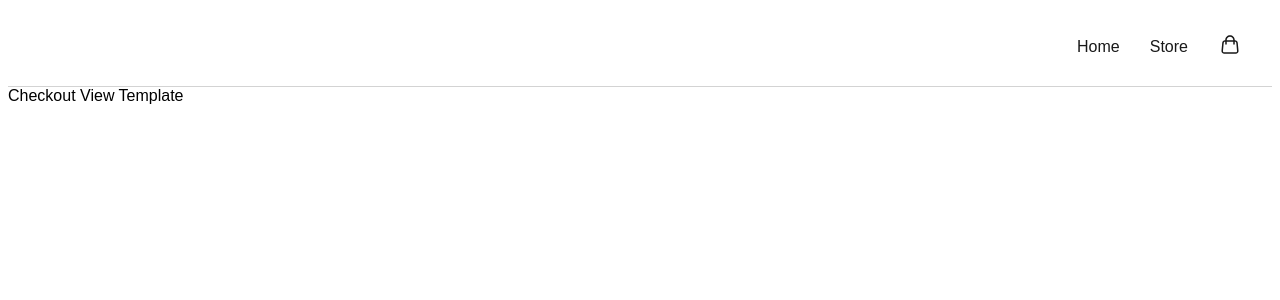
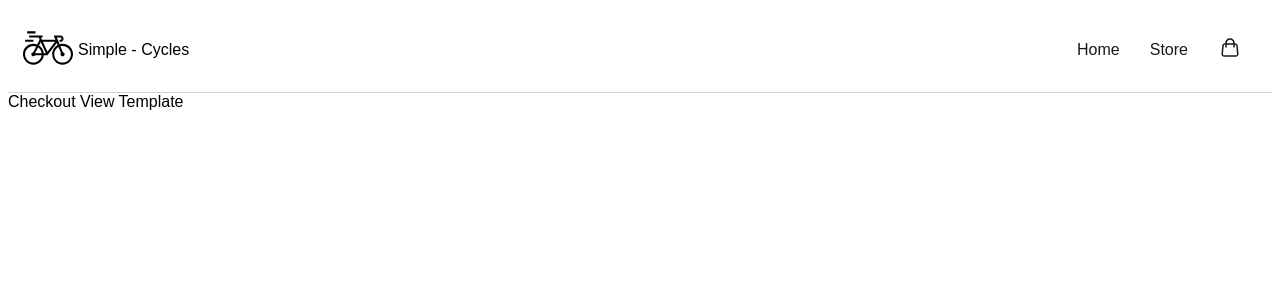
Before and after one commit to NickPea/SimpleEcommerce, a React app in the folder client/: page /checkout in a window 1280 px wide. Shown: the top 300 px of the page. Built offline with nearby package versions, Linux system fonts and the light colour scheme.

Commit message:
landing page design complete

```diff
--- a/client/src/layout/footer/index.tsx
+++ b/client/src/layout/footer/index.tsx
@@ -1,27 +1,31 @@
 //
 
-import React from "react";
+import React, { Fragment } from "react";
 import { Link } from "react-router-dom";
 import styled from "styled-components";
 
 //site logo
-import SiteLogo from '../../resources/icons/site-logo';
+import SiteLogo from "../../resources/icons/site-logo";
 
 const Wrapper = styled.div`
-	background-color: lightgrey;
+	background: linear-gradient(whitesmoke, white);
 	color: ${(p) => p.theme.smoothblack};
-	padding: 15%;
+	padding: 5% 8% 20% 8%;
 `;
-
 const LogoWrapper = styled.div`
 	width: 50px;
 `;
 const Title = styled.div`
+	margin: 5% 0;
 	font-size: 1.2rem;
 `;
 const Text = styled.div`
 	font-size: 0.8rem;
 	font-weight: lighter;
+	margin-bottom: 2%;
+`;
+const TextAlignCenter = styled(Text)`
+	text-align: center;
 `;
 const RouteLink = styled(Link)`
 	color: inherit;
@@ -30,16 +34,27 @@ const HardLink = styled.a`
 	color: inherit;
 `;
 
+const Copyright = () => {
+	return (
+		<div className="row">
+			<div className="xs-col-12 sm-col-12">
+				<TextAlignCenter>Copyright {new Date().getFullYear()}, Simple Cycles</TextAlignCenter>
+			</div>
+		</div>
+	);
+};
+
 const Footer = () => {
 	return (
+		<Fragment>
 			<Wrapper>
 				<div className="row">
-				<div className="xs-col-12 sm-col-12 md-col-2">
+					<div className="xs-col-12 sm-col-12 md-col-3">
 						<LogoWrapper>
 							<SiteLogo />
 						</LogoWrapper>
 					</div>
-				<div className="xs-col-12 sm-col-12 md-col-2">
+					<div className="xs-col-12 sm-col-12 md-col-3">
 						<Title>Links</Title>
 						<RouteLink to="/landing">
 							<Text>Home</Text>
@@ -51,7 +66,7 @@ const Footer = () => {
 							<Text>Cart</Text>
 						</RouteLink>
 					</div>
-				<div className="xs-col-12 sm-col-12 md-col-2">
+					<div className="xs-col-12 sm-col-12 md-col-3">
 						<Title>Contact</Title>
 						<Text>
 							Phone: &nbsp;
@@ -60,12 +75,14 @@ const Footer = () => {
 						<Text>
 							Email: &nbsp;
 							<HardLink href="mailto:enquiries@simplecommerce.com.au">
-							enquiries@simplecommerce.com.au
+								enquiries@simplecycles.com.au
 							</HardLink>
 						</Text>
 					</div>
 				</div>
 			</Wrapper>
+			<Copyright />
+		</Fragment>
 	);
 };
 
--- a/client/src/layout/navbar/index.tsx
+++ b/client/src/layout/navbar/index.tsx
@@ -3,11 +3,14 @@
 import React from "react";
 import { Link } from "react-router-dom";
 import styled from "styled-components";
+
+//resources
 import CartSVG from "../../resources/icons/cart-svg";
+import SiteLogo from "../../resources/icons/site-logo";
 
 const Bar = styled.nav`
 	display: flex;
-	flex-flow: row, nowrap;
+	flex-flow: row wrap;
 	align-items: center;
 	justify-content: flex-end;
 
@@ -17,6 +20,30 @@ const Bar = styled.nav`
 	@media (max-width: 600px) {
 		justify-content: center;
 	}
+`;
+
+const RouteLink = styled(Link)`
+	text-decoration: none;
+	color: ${(p) => p.theme.smoothblack};
+`;
+
+const BrandWrapper = styled.div`
+	margin-right: auto;
+	display: flex;
+	flex-flow: row nowrap;
+	justify-content: center;
+	align-items: center;
+	@media (max-width: 600px) {
+		margin-right: 0;
+		flex: 100%;
+	}
+`;
+
+const LogoWrapper = styled.div`
+	width: 50px;
+`;
+const SiteTitle = styled.div`
+	margin-left: 5px;
 `;
 
 const NavButton = styled.div`
@@ -35,15 +62,16 @@ const NavButton = styled.div`
 	}
 `;
 
-const RouteLink = styled(Link)`
-	text-decoration: none;
-	color: ${p=>p.theme.smoothblack};
-`;
-
 //nav
 function NavBar() {
 	return (
 		<Bar>
+			<BrandWrapper>
+				<LogoWrapper>
+					<SiteLogo />
+				</LogoWrapper>
+				<SiteTitle>Simple - Cycles</SiteTitle>
+			</BrandWrapper>
 			<RouteLink to="/">
 				<NavButton>Home</NavButton>
 			</RouteLink>{" "}
--- a/client/src/pages/landing-view/hero-section/index.tsx
+++ b/client/src/pages/landing-view/hero-section/index.tsx
@@ -9,6 +9,7 @@ import backgroundImageUrl from "./background-image.jpg";
 
 const Background = styled.div`
 	background: url(${backgroundImageUrl}) no-repeat;
+	background-attachment: fixed; /** parallax */
 	background-size: cover;
 	background-position: center;
 `;
```
Also changed, not shown: 1 other file (tests, documents, lock files or other folders). Lines whose indentation alone changed are shown as unchanged.
